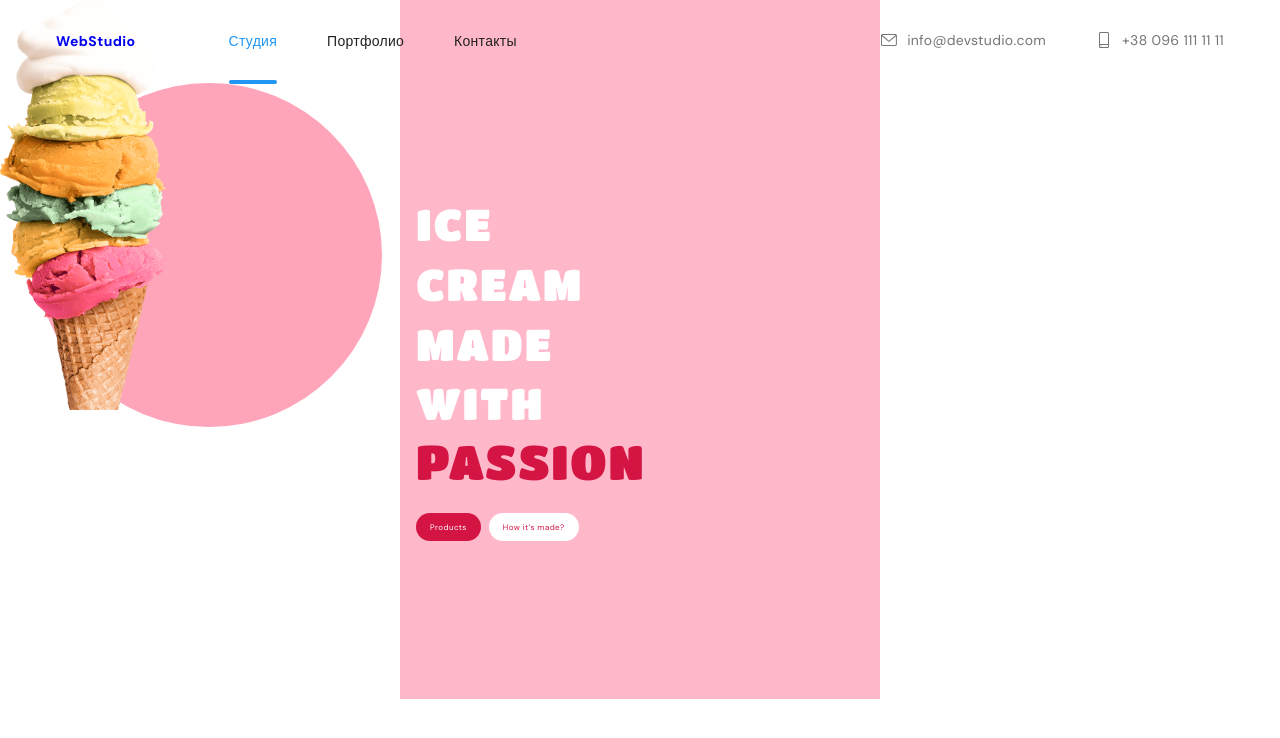
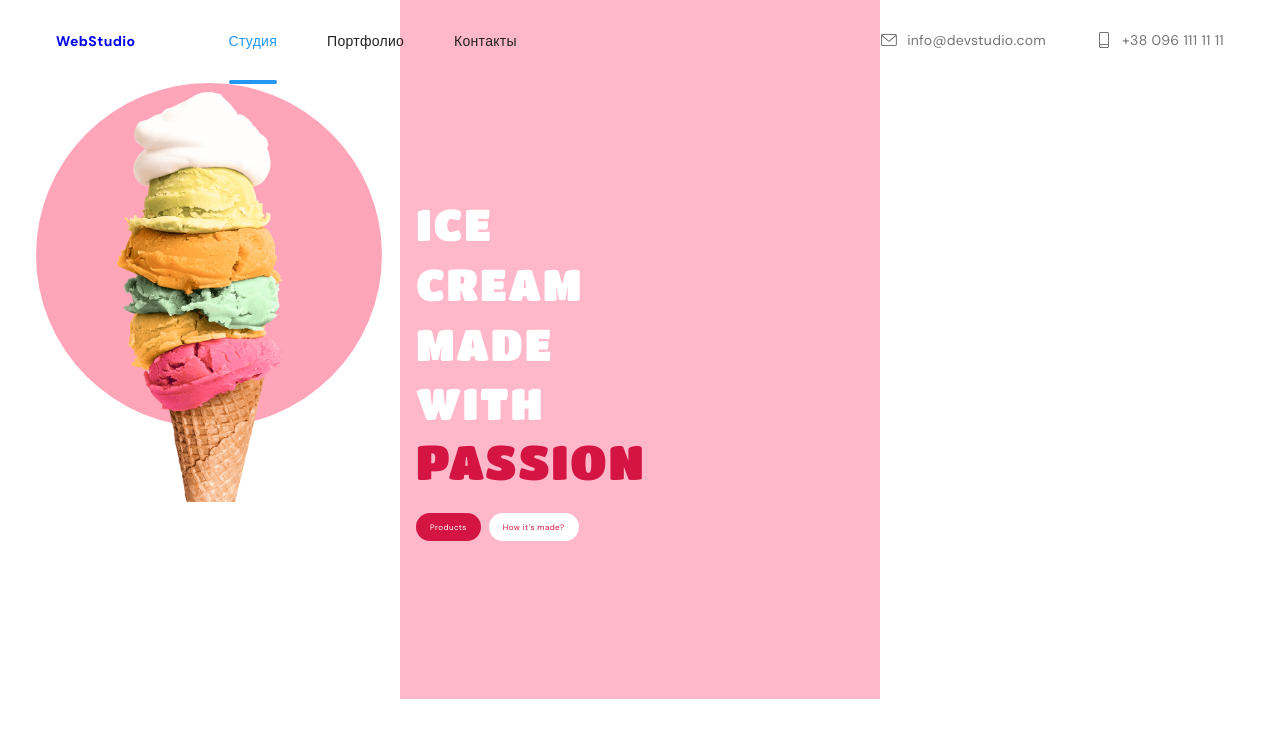
Before and after one commit to ripper3061/icecream, a plain HTML site: page index.html in a window 1280 px wide. Drawn offline with nearby package versions, Linux system fonts and the light colour scheme; files that its build step writes are made by us from their sources.

Commit message:
керкер

```diff
--- a/sass/components/_hero.scss
+++ b/sass/components/_hero.scss
@@ -32,10 +32,10 @@
   background-color: #ffa5ba;
   border-radius: 50%;
 }
-.hero__img{
+.hero__img {
   position: absolute;
-  top: 0;
-  left: 0;
+  top: 92px;
+  left: 117px;
 }
 .hero__title {
   position: relative;
```
